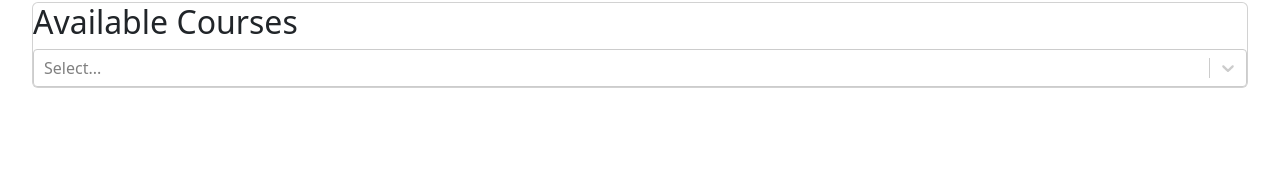
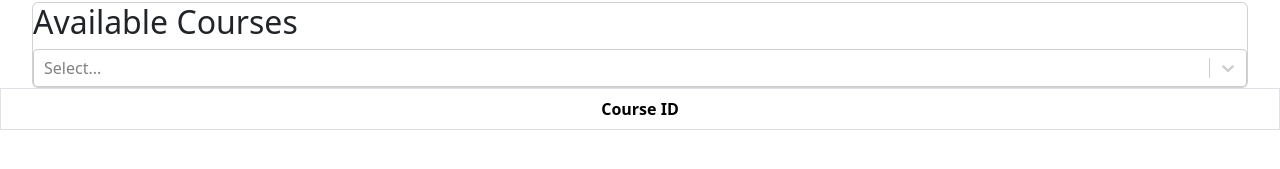
Before and after one commit to cactus0123/MAMS-CAS, a React (Create React App) app in the folder client/: page / in a window 1280 px wide. Shown: the part 235-404 px from the top of the page. Built offline with nearby package versions, Linux system fonts and the light colour scheme.

Commit message:
add selected courses to table

```diff
--- a/client/src/App.tsx
+++ b/client/src/App.tsx
@@ -13,7 +13,7 @@ interface Course {
 function App() {
   let input = require("./Components/Courses_v1.json");
 
-  const [selectedCourse, setSelectedCourse] = React.useState<Course[]>([]);
+  const [selectedCourses, setSelectedCourses] = React.useState<string[]>([]);
 
   let options = input.map((courses: Course) => {
     return {
@@ -67,14 +67,32 @@ function App() {
         {/* <CourseTable /> */}
         <Select
           options={options}
-          onChange={(selectedOption) => {
-            console.log(selectedOption);
+          onChange={(
+            selectedOption: { value: string; label: string } | null
+          ) => {
+            if (selectedOption != null) {
+              console.log(selectedOption.value);
+              setSelectedCourses([...selectedCourses, selectedOption.value]);
+            }
           }}
         ></Select>
       </div>
 
       <Table striped bordered hover>
-        <tbody></tbody>
+        <thead>
+          <tr>
+            <th>Course ID</th>
+          </tr>
+        </thead>
+        <tbody>
+          {selectedCourses.map((cid: string) => {
+            return (
+              <tr key={cid}>
+                <td>{cid}</td>
+              </tr>
+            );
+          })}
+        </tbody>
       </Table>
     </div>
   );
```
